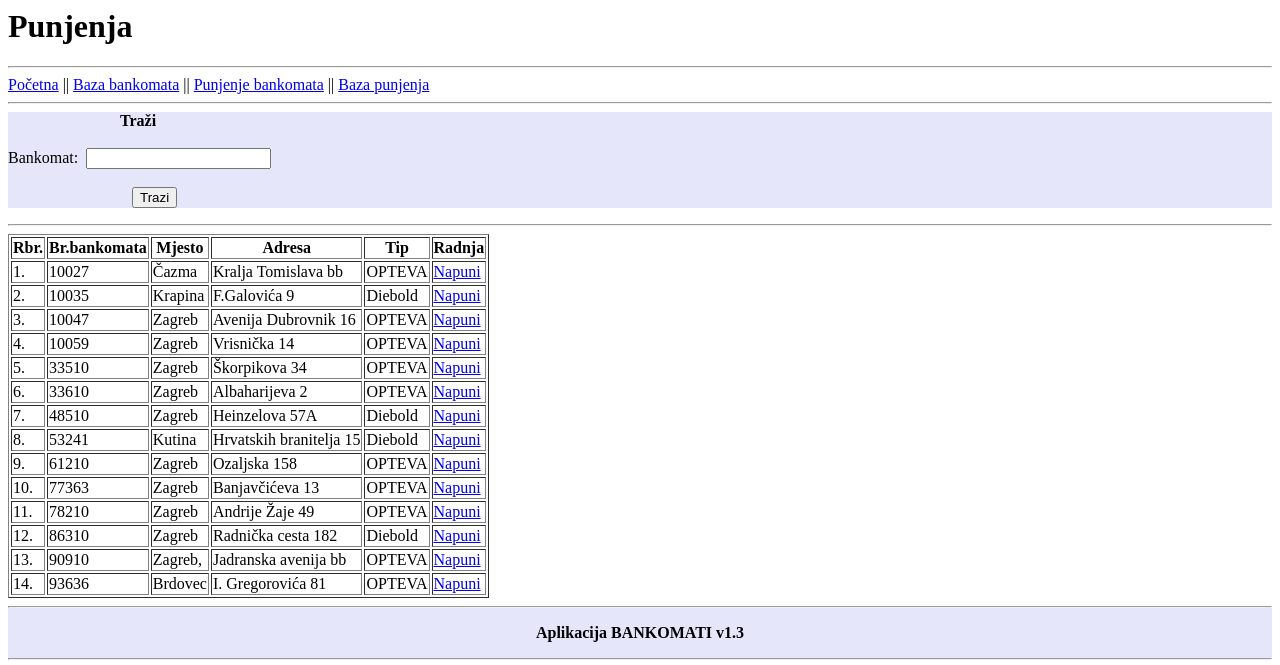
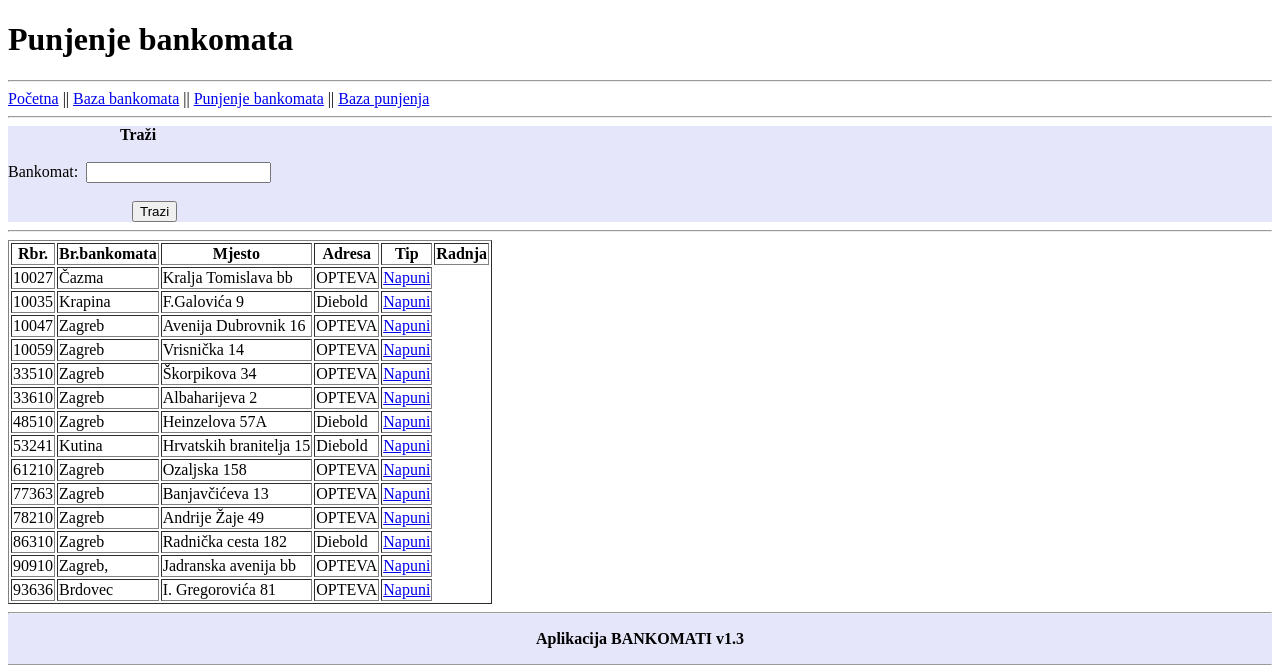
Before and after one commit to Tstambuk/Bankomati, a PHP site: page /punjenja/punjenja_prikaz.php in a window 1280 px wide. Shown: the top 665 px of the page. Run offline with PHP 8.4, Linux system fonts and the light colour scheme; the visitor is signed in with stand-in values (Sample User, id 1); data comes from the database, SQL or seed files in the repository.

Commit message:
first commit

```diff
--- a/bankomati/pobrisi_bankomati.php
+++ b/bankomati/pobrisi_bankomati.php
@@ -26,7 +26,7 @@ $db = connect();
 // izvrši SELECT na bankomatima
 $data = executeSelect(
 	$db,
-	'SELECT * FROM bankomati WHERE br_bankomata='.$_GET['id']
+	'SELECT * FROM bankomati WHERE id_bankomata='.$_GET['id']
 );
 
 // izvuci podatke kao asocijativno polje iz bankomata
@@ -44,7 +44,7 @@ if(empty($data_arr)) {
 	// pobriši taj redak
 	// pripremim SQL kod za promjenu
 
-	$sql = "DELETE FROM bankomati WHERE br_bankomata = ". $_GET['id'];
+	$sql = "DELETE FROM bankomati WHERE id_bankomata = ". $_GET['id'];
 
 	// izvrši DELETE na bankomatu
 	deleteSQL($db, $sql);
--- a/bankomati/promijeni_bankomati.php
+++ b/bankomati/promijeni_bankomati.php
@@ -21,7 +21,7 @@ $db = connect();
 // izvrši SELECT na bankomatima
 $data = executeSelect(
 	$db,
-	'SELECT * FROM bankomati WHERE br_bankomata='.$_GET['id']
+	'SELECT * FROM bankomati WHERE id_bankomata='.$_GET['id']
 );
 
 
@@ -38,7 +38,7 @@ if(empty($data_arr)) {
 } else {
 
 	// prikazi podatke iz asocijativnog polja kao HTML tablicu
-	$nazivi_stupaca = array('Br.bankomata', 'Mjesto', 'Adresa','Tip');
+	$nazivi_stupaca = array('Rbr','Br.bankomata', 'Mjesto', 'Adresa','Tip');
 	showHTMLTableWithoutID($nazivi_stupaca, $data_arr);
 
 	// HTML forma za promijenu
--- a/bankomati/promjena_bankomati_obrada.php
+++ b/bankomati/promjena_bankomati_obrada.php
@@ -26,7 +26,7 @@ $db = connect();
 
 $sql = "UPDATE `bankomati`
 SET `br_bankomata` = '". $_POST['br_bankomata']."', `mjesto_bank` = '". $_POST['mjesto_bank']."',`adr_bankomata` = '". $_POST['adr_bankomata']."',`tip_bank` = '". $_POST['tip_bank']."'
-WHERE `bankomati`.`br_bankomata` = ". $_POST['br_bankomata'].";";
+";
 
 
 // izvrši UPDATE
--- a/baza/bankomati.sql
+++ b/baza/bankomati.sql
@@ -209,7 +209,7 @@ CREATE ALGORITHM=UNDEFINED DEFINER=`root`@`localhost` SQL SECURITY DEFINER VIEW
 -- Indexes for table `bankomati`
 --
 ALTER TABLE `bankomati`
- ADD PRIMARY KEY (`br_bankomata`), ADD KEY `br_bankomata` (`br_bankomata`), ADD KEY `br_bankomata_2` (`br_bankomata`), ADD KEY `adr_bankomata` (`adr_bankomata`);
+ ADD PRIMARY KEY (`id_bankomata`), ADD KEY `br_bankomata` (`br_bankomata`), ADD KEY `br_bankomata_2` (`br_bankomata`), ADD KEY `adr_bankomata` (`adr_bankomata`);
 
 --
 -- Indexes for table `korisnici`
--- a/funkcije/edit_funkcije.php
+++ b/funkcije/edit_funkcije.php
@@ -1,6 +1,4 @@
-<script type="text/javascript">
-function openRequestedPopup(){ window.open( 'showHTMLTableWithEditDeleteLink_1', 'width=545,height=326,resizable=yes,scrollbars=yes,status=yes');}
-</script>
+
 
 <?php
 /*********************************EDIT FUNKCIJE ZA BANKOMATI***************************************************/
@@ -106,10 +104,8 @@ function showHTMLTableWithEditDeleteLink($header_arr, $data_arr, $table_name) {
 	echo '</thead>';
 
 	echo '<tbody>';
-	$rbr = 1;
 	foreach($data_arr as $polja) {
 		echo "<tr>";
-			echo "<td>", $rbr++, ".</td>";
 			foreach ($polja as $vrijednost) {
 				echo "<td>", $vrijednost, "</td>";
 			}
@@ -158,10 +154,8 @@ function showHTMLTableWithEditDeleteLink($header_arr, $data_arr, $table_name) {
 	echo '</thead>';
 
 	echo '<tbody>';
-	$rbr = 1;
 	foreach($data_arr as $polja) {
 		echo "<tr>";
-			echo "<td>", $rbr++, ".</td>";
 			foreach ($polja as $vrijednost) {
 				echo "<td>", $vrijednost, "</td>";
 			}
@@ -238,10 +232,8 @@ function showHTMLTableWithEditDeleteLink_1($header_arr, $data_arr, $table_name)
 	echo '</thead>';
 
 	echo '<tbody>';
-	$rbr = 1;
 	foreach($data_arr as $polja) {
 		echo "<tr>";
-			echo "<td>", $rbr++, ".</td>";
 			foreach ($polja as $vrijednost) {
 				echo "<td>", $vrijednost, "</td>";
 			}
@@ -319,10 +311,10 @@ function showHTMLTableWithEditDeleteLink_2($header_arr, $data_arr, $table_name)
 	echo '</thead>';
 
 	echo '<tbody>';
-	$rbr = 1;
+	       $rbr = 1;
 	foreach($data_arr as $polja) {
 		echo "<tr>";
-			echo "<td>", $rbr++, ".</td>";
+		echo "<td>", $rbr++, ".</td>";
 			foreach ($polja as $vrijednost) {
 				echo "<td>", $vrijednost, "</td>";
 			}
--- a/punjenja/punjenja_bankomati.php
+++ b/punjenja/punjenja_bankomati.php
@@ -21,7 +21,7 @@ $db = connect();
 // izvrši SELECT na bankomatima
 $data = executeSelect1(
 	$db,
-	'SELECT * FROM bankomati WHERE br_bankomata='.$_GET['id']
+	'SELECT * FROM bankomati WHERE id_bankomata='.$_GET['id']
 );
 
 
@@ -38,7 +38,7 @@ if(empty($data_arr)) {
 } else {
 
 	// prikazi podatke iz asocijativnog polja kao HTML tablicu
-	$nazivi_stupaca = array('Br.bankomata', 'Mjesto', 'Adresa','Tip');
+	$nazivi_stupaca = array('Rbr','Br.bankomata', 'Mjesto', 'Adresa','Tip');
 	showHTMLTableWithoutID_1($nazivi_stupaca, $data_arr);
 
 	// HTML forma za promijenu
--- a/punjenja/punjenja_bankomati_forma.php
+++ b/punjenja/punjenja_bankomati_forma.php
@@ -9,7 +9,7 @@ action="punjenja_bankomati_obrada.php"
 <input
 type="text"
 name="br_bankomata"
-value="<?php echo $data_arr[0][0]; ?>"
+value="<?php echo $data_arr[0][1]; ?>"
 STYLE="background-color: #E6E6E6;"
 readonly
 />
--- a/punjenja/punjenja_prikaz.php
+++ b/punjenja/punjenja_prikaz.php
@@ -15,7 +15,7 @@ checkLoginWithMessage2();
 automaticLogout();
 
 // prikaži ispravno HTML zaglavlje sa naslovom
-showHTMLHeaderWithTitle('Punjenja');
+showHTMLHeaderWithTitle('Punjenje bankomata');
 
 // prikaži navigacijski meni
 showHTMLNavigationMenu();
--- a/punjenja_baza/pobrisi_punjenja.php
+++ b/punjenja_baza/pobrisi_punjenja.php
@@ -39,7 +39,7 @@ if(empty($data_arr)) {
 } else {
 
 	// prikazi podatke iz asocijativnog polja kao HTML tablicu
-	$nazivi_stupaca = array('Punjenja ID', 'Br. bankomata', 'Apoen','Apoen','Količina prvog apoena','Količina drugog apoena', 'Datum punjenja');
+	$nazivi_stupaca = array('Br.specifikacije', 'Br. bankomata', 'Apoen','Apoen','Količina prvog apoena','Količina drugog apoena', 'Datum punjenja');
 	showHTMLTableWithoutID_2($nazivi_stupaca, $data_arr);
 
 	// pobriši taj redak
```
Also changed, not shown: bankomati/promjena_bankomati_forma.php (+5 -5 lines).
